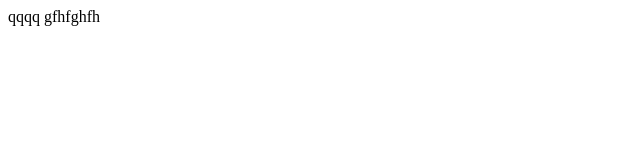
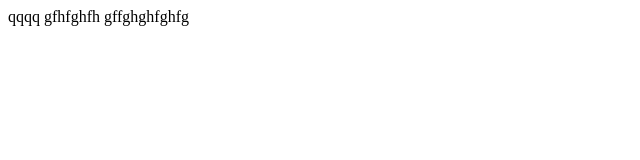
Before and after one commit to Dau-QuocKhanh29/test, a plain HTML site: page index.html in a window 1280 px wide. Shown: the whole page, without its empty margins (0-640 px from the left). Drawn offline with Linux system fonts and the light colour scheme.

Commit message:
Update index.html

```diff
--- a/index.html
+++ b/index.html
@@ -7,5 +7,6 @@
 </head>
 <body>
     qqqq gfhfghfh
+    gffghghfghfg
 </body>
 </html>
```
